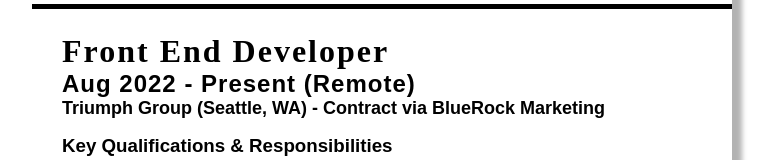
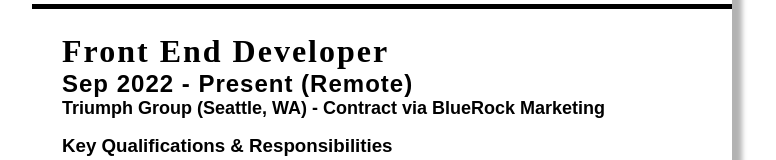
Before and after one commit to syounglee012/my-app, a Next.js app: page /experiences in a window 1280 px wide. Shown: the part 411-571 px from the top of the page, without its empty margins (258-1034 px from the left). Built offline with nearby package versions, Linux system fonts and the light colour scheme.

Commit message:
update 1/2/23

```diff
--- a/pages/experiences.js
+++ b/pages/experiences.js
@@ -22,7 +22,7 @@
               </div>
               <div className="bottomWrap">
                 <h1 className="h1">Front End Developer</h1>
-                <h2>Aug 2022 - Present (Remote)</h2>
+                <h2>Sep 2022 - Present (Remote)</h2>
                 <h4>
                   Triumph Group (Seattle, WA) - Contract via BlueRock Marketing
                 </h4>
```
